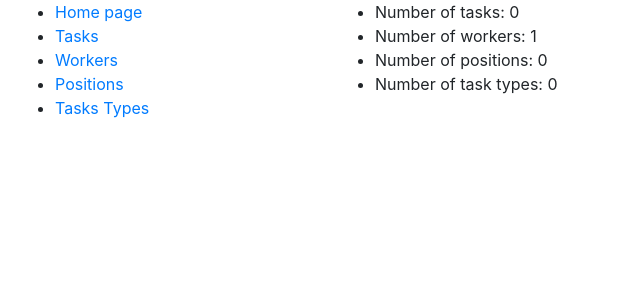
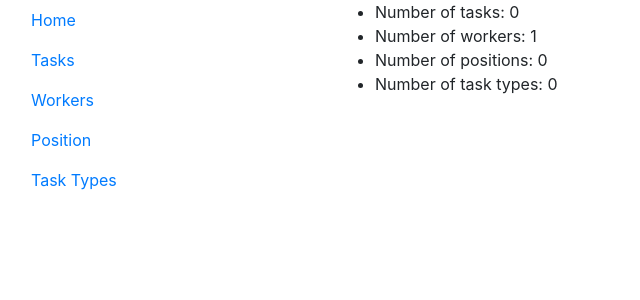
Before and after one commit to voboian/IT-Company-Task-Manager, a Django app: page / in a window 1280 px wide. Shown: the top 300 px of the page, without its empty margins (0-640 px from the left). Run offline with Django 5.2, Linux system fonts and the light colour scheme; the visitor is signed in with stand-in values (Sample User, id 1); data comes from the database, SQL or seed files in the repository; data that the repository does not hold is empty.

Commit message:
add links on 'lists' inside sidebar

```diff
--- a/templates/includes/sidebar.html
+++ b/templates/includes/sidebar.html
@@ -1,17 +1,17 @@
-<ul class="sidebar">
-  <li>
-    <a href="{% url 'tasks:index' %}">Home page</a>
+<ul class="nav flex-column">
+  <li class="nav-item">
+    <a class="nav-link" href="{% url 'tasks:index' %}">Home</a>
   </li>
-  <li>
-    <a href="#">Tasks</a>
+  <li class="nav-item">
+    <a class="nav-link" href="{% url 'tasks:task-list' %}">Tasks</a>
   </li>
-  <li>
-    <a href="#">Workers</a>
+  <li class="nav-item">
+    <a class="nav-link" href="{% url 'tasks:worker-list' %}">Workers</a>
   </li>
-  <li>
-    <a href="#">Positions</a>
+  <li class="nav-item">
+    <a class="nav-link" href="{% url 'tasks:position-list' %}">Position</a>
   </li>
-  <li>
-    <a href="#">Tasks Types</a>
+  <li class="nav-item">
+    <a class="nav-link" href="{% url 'tasks:task-type-list' %}">Task Types</a>
   </li>
 </ul>
```
